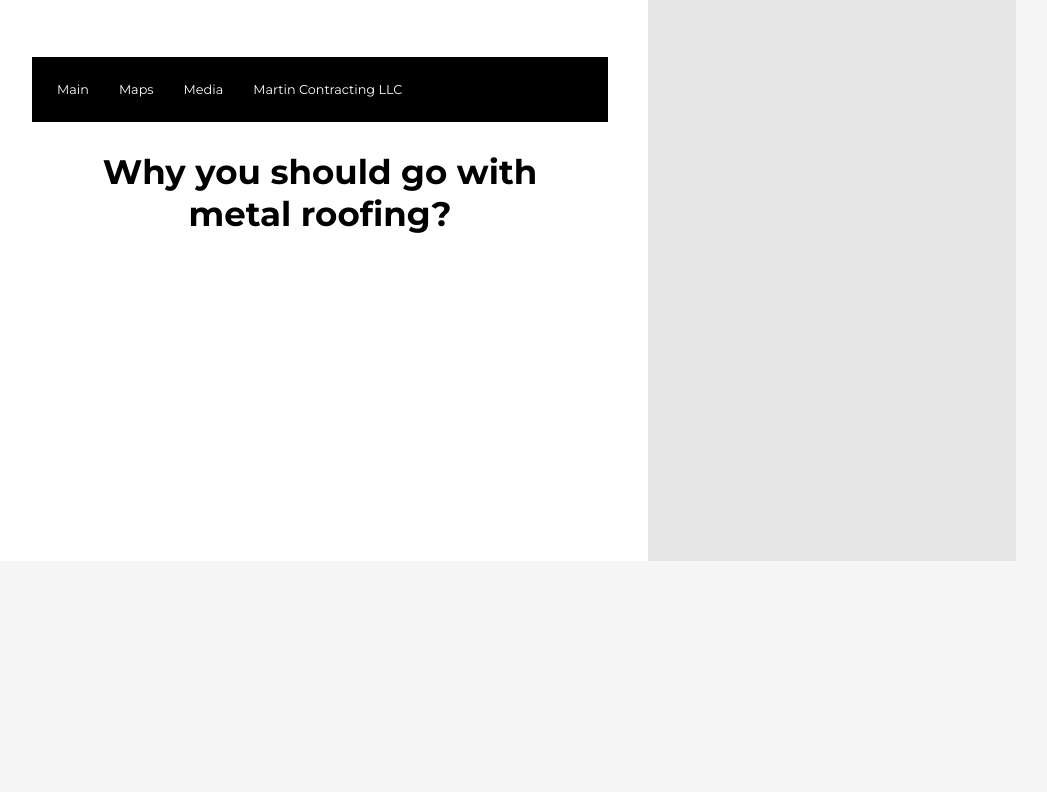
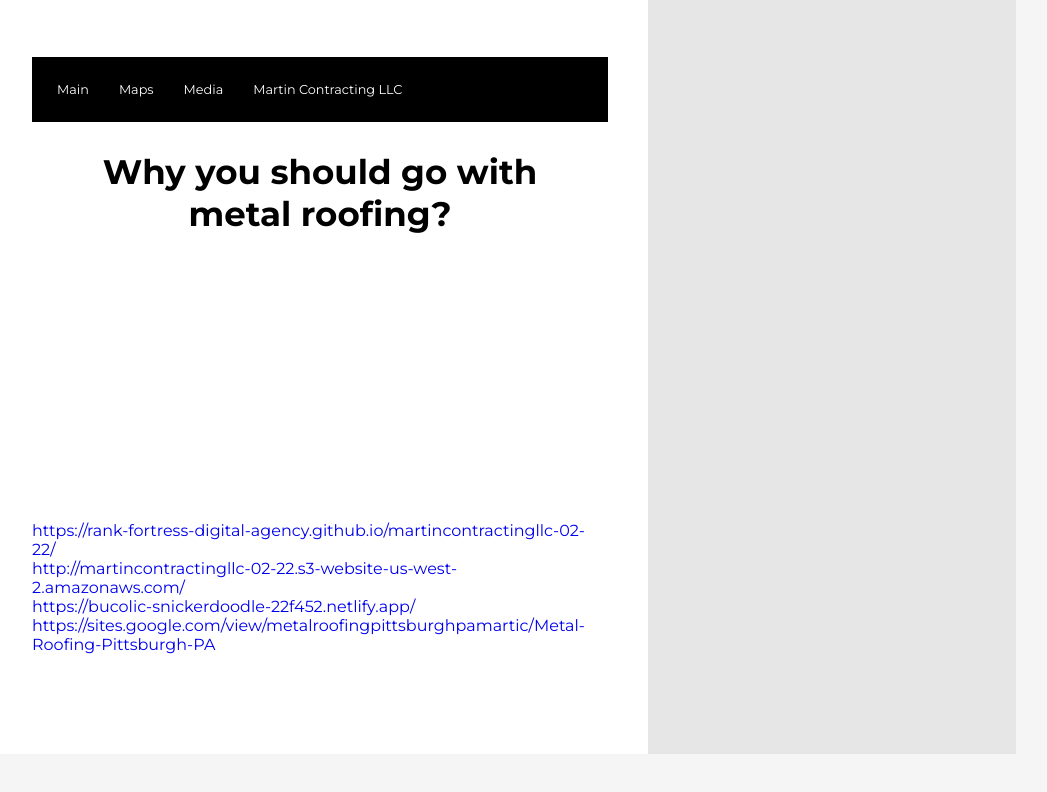
Before and after one commit to Rank-Fortress-Digital-Agency/martincontractingllc-02-22, a plain HTML site: page index.html in a window 1280 px wide. Shown: the part 7264-8056 px from the top of the page, without its empty margins (136-1183 px from the left). Before the commit the page ends 7865 px from the top, so only its background shows below. Drawn offline with Linux system fonts and the light colour scheme.

Commit message:
Add files via upload

```diff
--- a/index.html
+++ b/index.html
@@ -256,8 +256,6 @@ img {
                 href="https://google.com/maps/?cid=15625704703171224555">Find Us Here!</a>
       </section>
 
-      <!-- content -->
-
 
       <section>
         <iframe src="https://www.google.com/maps/embed?pb=!1m14!1m8!1m3!1d24877795.746207096!2d-80.331396!3d40.434535!3m2!1i1024!2i768!4f13.1!3m3!1m2!1s0x0%3A0xd8d9a7a395abe3eb!2sMartin%20Contracting%2C%20LLC!5e0!3m2!1sen!2sph!4v1649635763115!5m2!1sen!2sph" width="100%" height="350" style="border:0;" allowfullscreen="" loading="lazy" referrerpolicy="no-referrer-when-downgrade">Metal%20Roofing%20Pittsburgh,%20PA</iframe>
@@ -288,16 +286,10 @@ img {
       </section>
 
       <section>
-        <!-- WEBSITE EMBED -->
-
-        <!-- MEDIA ROOM -->
-
-        <!-- BUSINESS SITE -->
-
-        <!-- PEARL TREES -->
-
-        <!-- CLOUD STACK SITE -->
-
+          <a target="_bLank" href="https://rank-fortress-digital-agency.github.io/martincontractingllc-02-22/">https://rank-fortress-digital-agency.github.io/martincontractingllc-02-22/</a><br>
+          <a target="_bLank" href="http://martincontractingllc-02-22.s3-website-us-west-2.amazonaws.com/">http://martincontractingllc-02-22.s3-website-us-west-2.amazonaws.com/</a><br>
+          <a target="_bLank" href="https://bucolic-snickerdoodle-22f452.netlify.app/">https://bucolic-snickerdoodle-22f452.netlify.app/</a><br>
+          <a target="_bLank" href="https://sites.google.com/view/metalroofingpittsburghpamartic/Metal-Roofing-Pittsburgh-PA">https://sites.google.com/view/metalroofingpittsburghpamartic/Metal-Roofing-Pittsburgh-PA</a><br>
       </section>
 
     </div>
```
